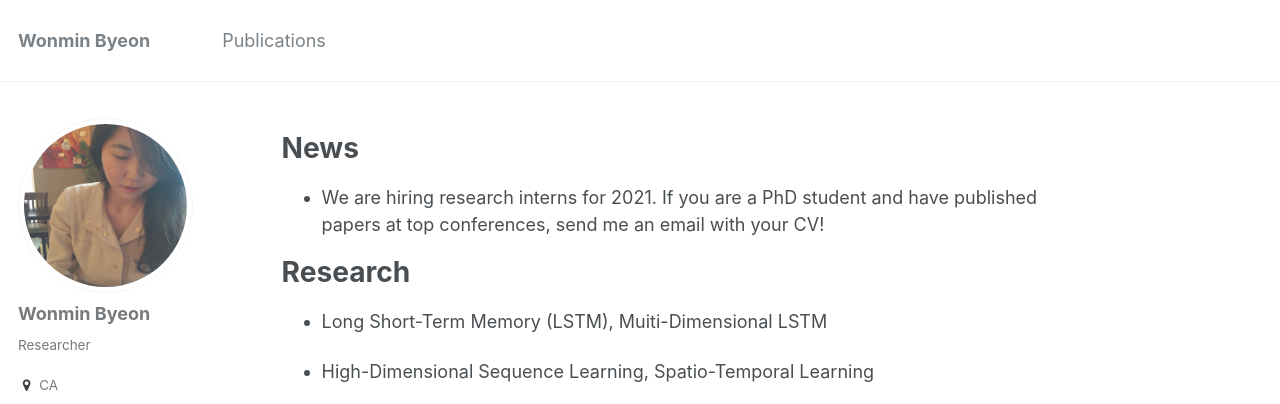
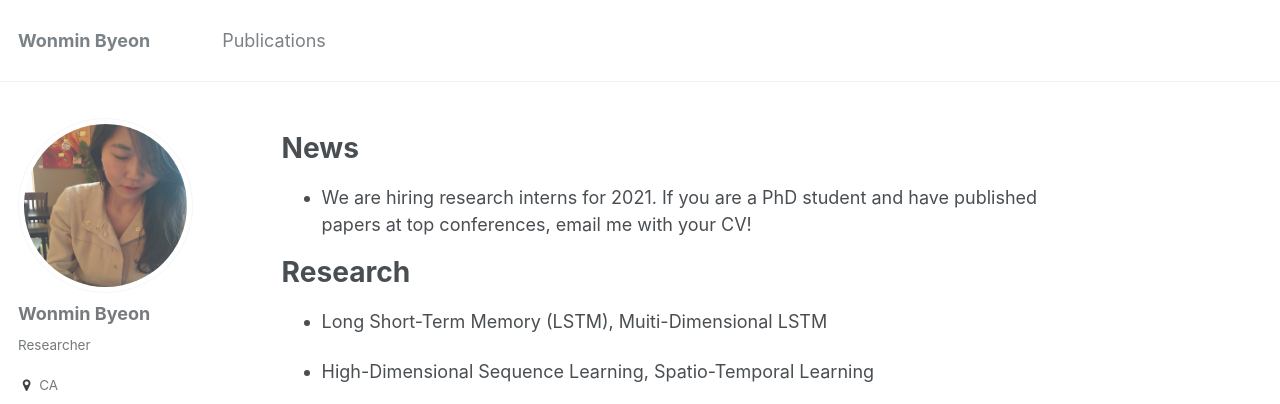
Before and after one commit to wonmin-byeon/wonmin-byeon.github.io, a Jekyll site: the page built from _pages/about.md, in a window 1280 px wide and 1051 px high. Shown: the top 404 px of the window. Built offline with Jekyll 4.4.1, drawn with Linux system fonts in a browser that asks for light colours.

```diff
--- a/_pages/about.md
+++ b/_pages/about.md
@@ -10,7 +10,7 @@ redirect_from:
 
 News
 ======
-* We are hiring research interns for 2021. If you are a PhD student and have published papers at top conferences, send me an email with your CV!
+* We are hiring research interns for 2021. If you are a PhD student and have published papers at top conferences, email me with your CV!
 
 Research
 ======
```
